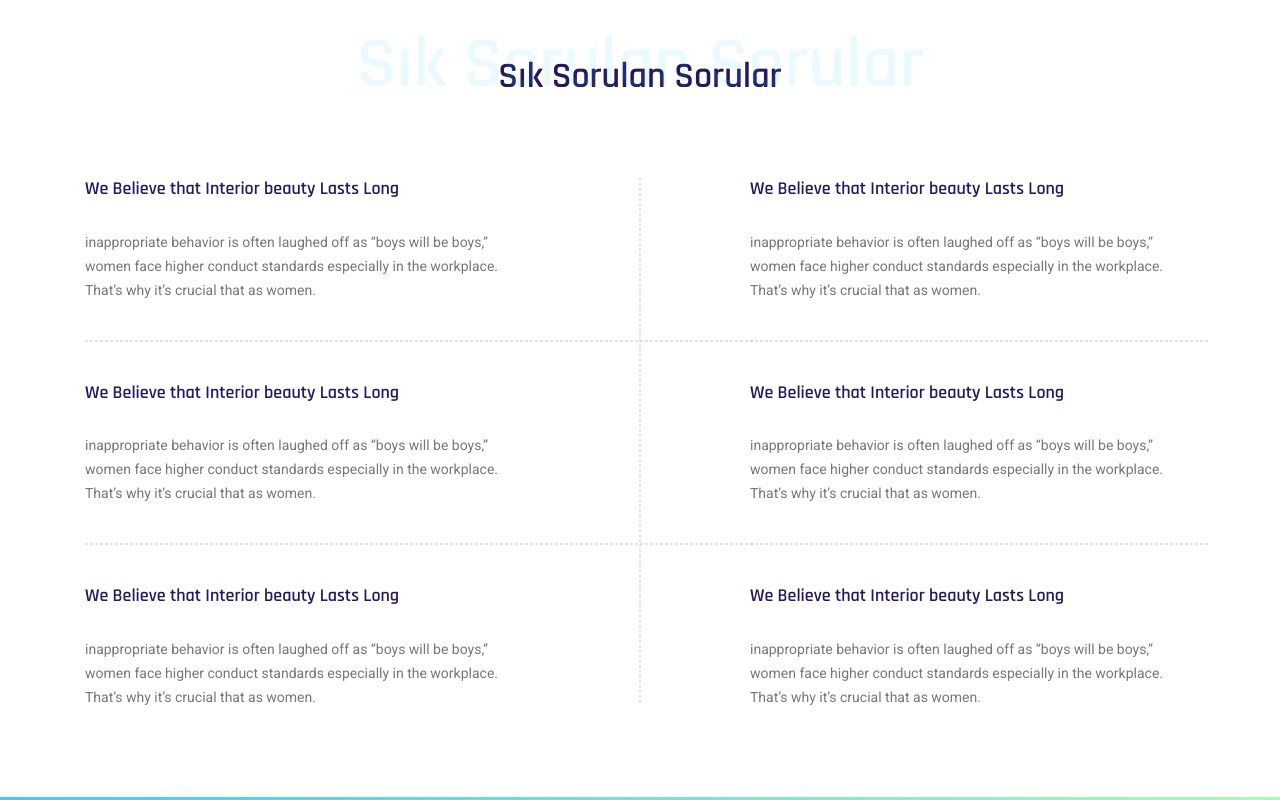
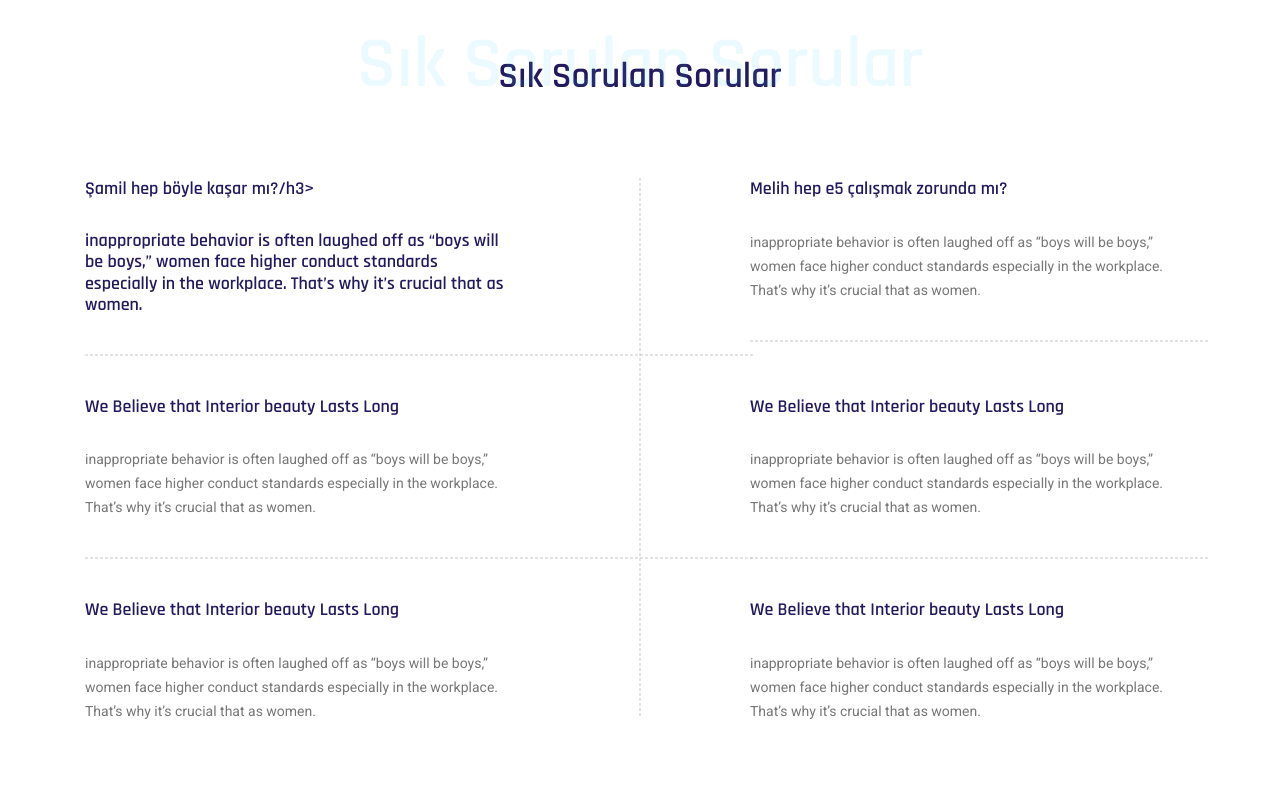
Before and after one commit to mmuratyilmaz/100msgames.github.io, a plain HTML site: page index.html in a window 1280 px wide. Shown: the part 5120-5920 px from the top of the page. Drawn offline with Linux system fonts and the light colour scheme; some packages are replaced by stand-ins of ours.

Commit message:
Update index.html

```diff
--- a/index.html
+++ b/index.html
@@ -479,14 +479,14 @@
 			<div class="row frequent_inner">
 				<div class="col-lg-5 col-md-5">
 					<div class="frequent_item">
-						<h3>We Believe that Interior beauty Lasts Long</h3>
+						<h3>Şamil hep böyle kaşar mı?/h3>
 						<p>inappropriate behavior is often laughed off as “boys will be boys,” women face higher conduct standards
 							especially in the workplace. That’s why it’s crucial that as women.</p>
 					</div>
 				</div>
 				<div class="offset-lg-2 col-lg-5 offset-md-2 col-md-5">
 					<div class="frequent_item">
-						<h3>We Believe that Interior beauty Lasts Long</h3>
+						<h3>Melih hep e5 çalışmak zorunda mı?</h3>
 						<p>inappropriate behavior is often laughed off as “boys will be boys,” women face higher conduct standards
 							especially in the workplace. That’s why it’s crucial that as women.</p>
 					</div>
```
